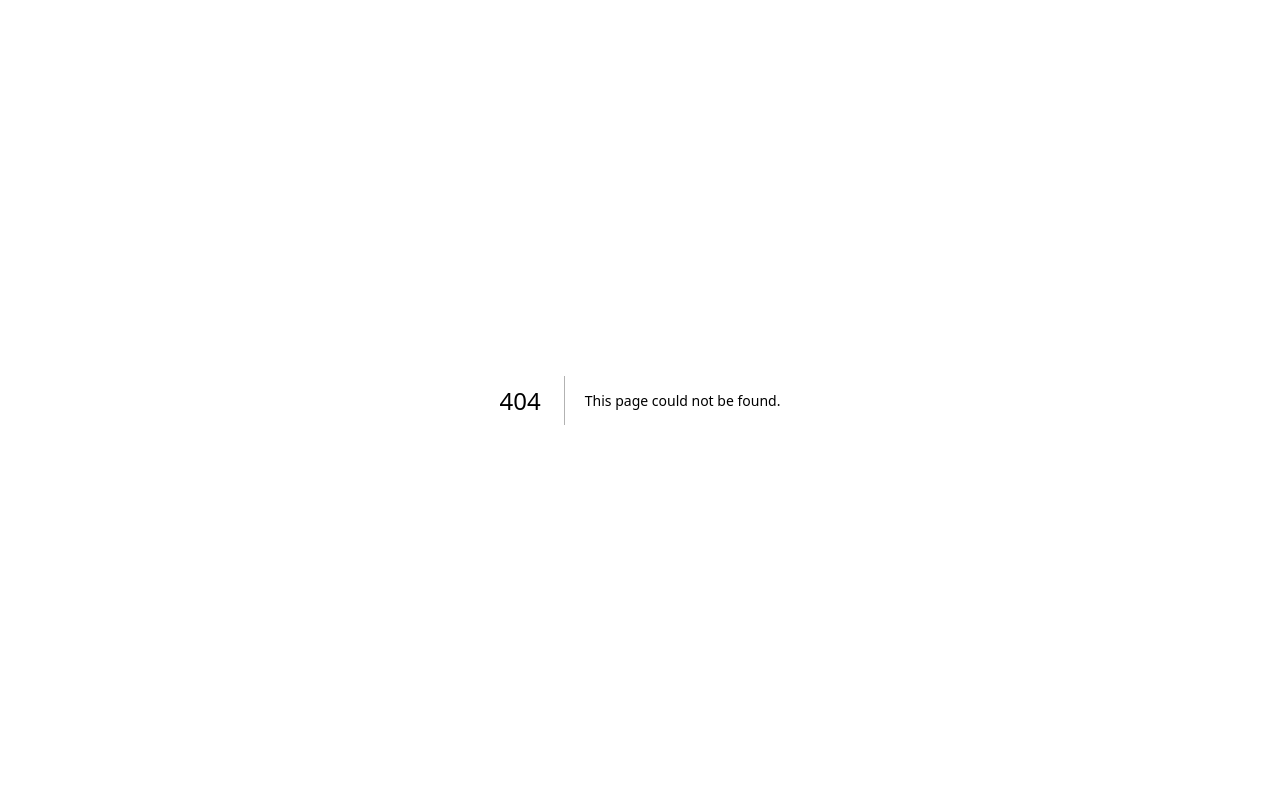
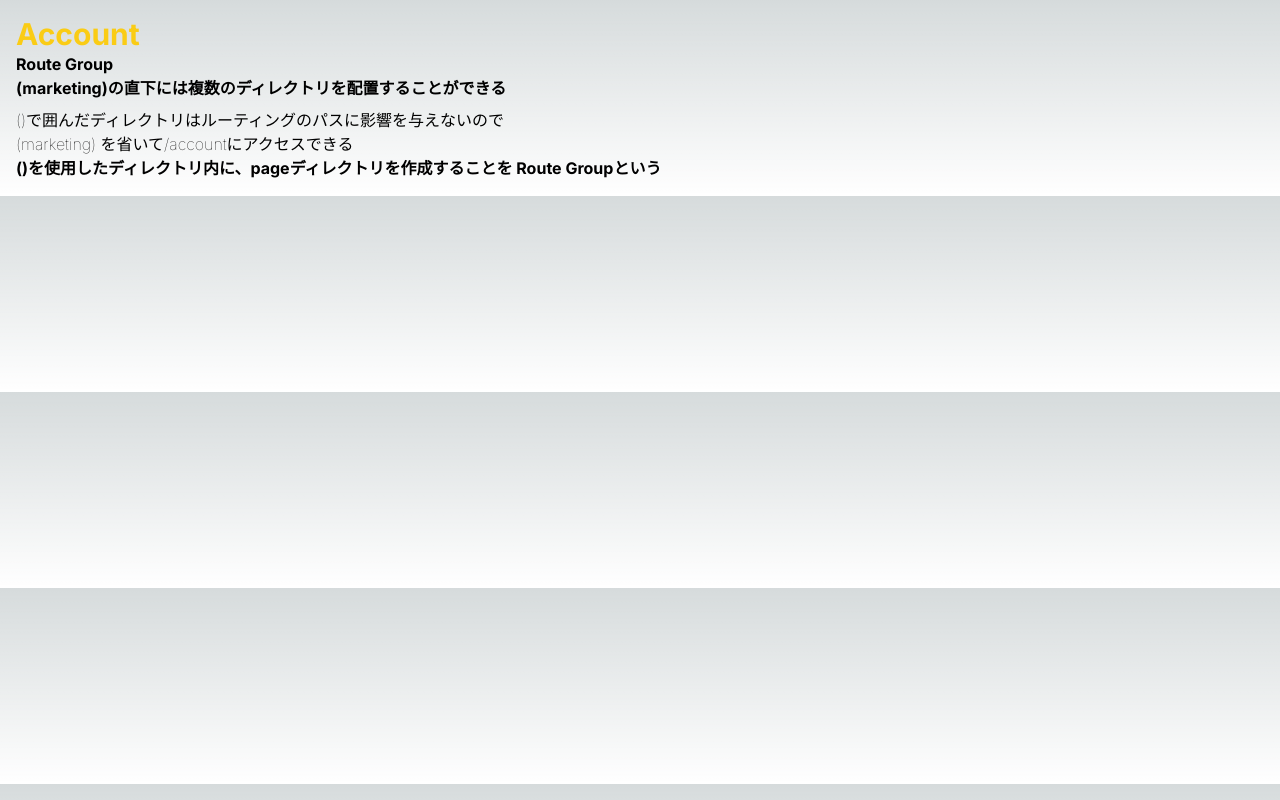
Before and after one commit to macotohrs/practice, a Next.js app: page /account in a window 1280 px wide. Before the commit this address had no page. Built offline with nearby package versions, Linux system fonts and the light colour scheme.

Commit message:
Route Group の設定 (directory name)

```diff
--- /dev/null
+++ b/src/app/(department)/account/page.tsx
@@ -0,0 +1,17 @@
+const Page = () => {
+  return (
+    <div >
+      <h1 className="text-3xl text-yellow-400">Account</h1>
+      <h2>Route Group</h2>
+      <h2>(marketing)の直下には複数のディレクトリを配置することができる</h2>
+      <p className="font-thin mt-2">
+        ()で囲んだディレクトリはルーティングのパスに影響を与えないので <br/>
+        (marketing)
+        を省いて/accountにアクセスできる
+      </p>
+      <p>()を使用したディレクトリ内に、pageディレクトリを作成することを Route Groupという</p>
+    </div>
+  );
+};
+
+export default Page;
--- /dev/null
+++ b/src/app/(department)/layout.tsx
@@ -0,0 +1,11 @@
+export default function MarketingLayout({
+  children,
+}: {
+  children: React.ReactNode;
+}) {
+  return (
+    <div className="m-4 font-bold">
+      {children}
+    </div>
+  );
+}
--- /dev/null
+++ b/src/app/(department)/sales/page.tsx
@@ -0,0 +1,16 @@
+const Page = () => {
+  return (
+    <div >
+      <h1 className="text-3xl text-yellow-400">Sales</h1>
+      <h2>Route Group</h2>
+      <h2>(marketing)の直下には複数のディレクトリを配置することができる</h2>
+      <p className="font-thin mt-2">
+        ()で囲んだディレクトリはルーティングのパスに影響を与えないので <br/>
+        (marketing)を省いて/salesアクセスできる
+      </p>
+      <p>()を使用したディレクトリ内に、pageディレクトリを作成することを Route Groupという</p>
+    </div>
+  );
+};
+
+export default Page;
```
